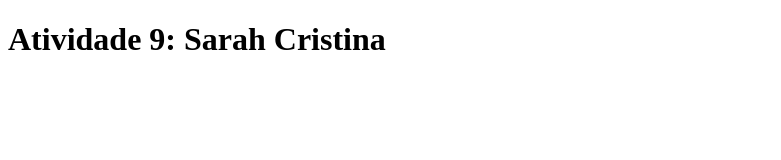
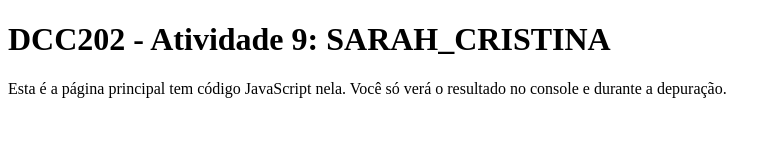
Before and after one commit to ufjf-dcc202/ufjf-dcc202-2023-3-a-atv9-sarahcristinaa, a website: page index.html in a window 1280 px wide. Shown: the whole page, without its empty margins (0-781 px from the left). Drawn offline with Linux system fonts and the light colour scheme.

Commit message:
Cria paragrafo na main

```diff
--- a/index.html
+++ b/index.html
@@ -3,12 +3,12 @@
 <head>
     <meta charset="UTF-8">
     <meta name="viewport" content="width=device-width, initial-scale=1.0">
-    <title>Document</title>
+    <title>DCC202 - Atividade 9: SARAH_CRISTINA</title>
 </head>
 <body>
     <main>
-        <h1>Atividade 9: Sarah Cristina</h1>
-        <p></p>
+        <h1>DCC202 - Atividade 9: SARAH_CRISTINA</h1>
+        <p>Esta é a página principal tem código JavaScript nela. Você só verá o resultado no console e durante a depuração.</p>
 
     </main>
     <script>
```
